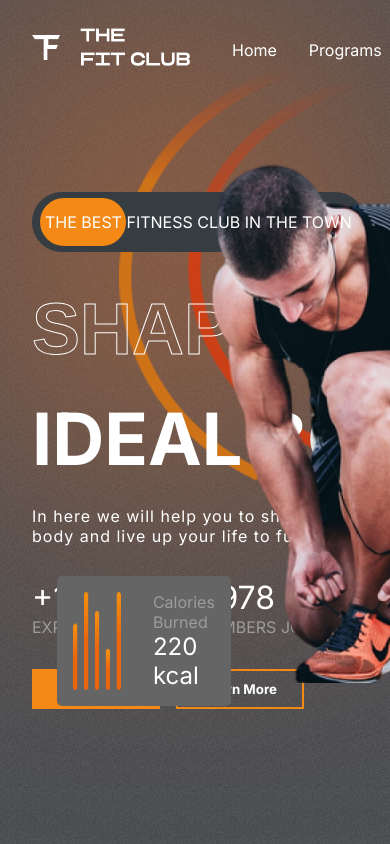
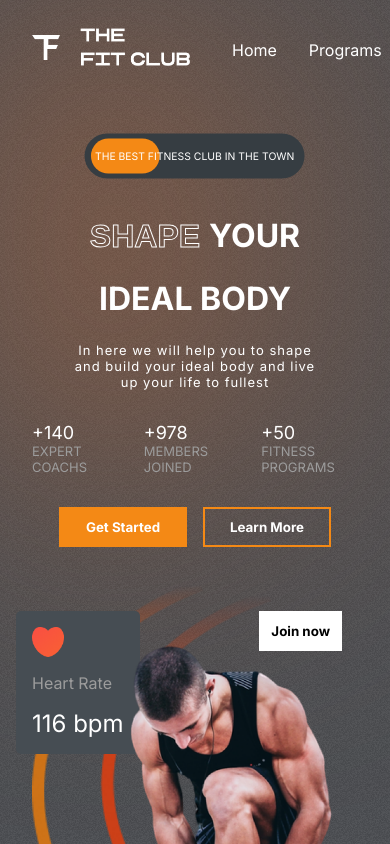
Before and after one commit to Szsz1987/Fit-club, a React (Create React App) app: page / in a window 390 px wide. Shown: the top 844 px of the page. Built offline with nearby package versions, Linux system fonts and the light colour scheme.

Commit message:
Add RWD to home page of the website

```diff
--- a/src/components/Hero/Hero.css
+++ b/src/components/Hero/Hero.css
@@ -90,3 +90,70 @@
     height: 30rem;
     left: 0;
 }
+
+@media screen and (max-width: 768px){
+    .hero{
+        flex-direction: column;
+    }
+    .hero-blur{
+        width: 14rem;
+    }
+    .the-best-ad{
+        margin-top: 0;
+        font-size: small;
+        align-self: center;
+        transform: scale(0.8);
+    }
+    .hero-text{
+        font-size: xx-large;
+        align-items: center;
+        justify-content: center;
+    }
+    .hero-text>div:nth-of-type(3){
+        font-size: small;
+        font-weight: 200;
+        letter-spacing: 1px;
+        text-align: center;
+    }
+    .hero-buttons{
+        justify-content: center;
+    }
+    .figures>div>span:nth-of-type(1){
+        font-size: large;
+    }
+    .figures>div>span:nth-of-type(2){
+        font-size: small;
+    }
+    .right-h{
+        position: relative;
+        background: none;
+    }
+    .heart-rate{
+        left: 1rem;
+        top: 2rem;
+    }
+    .calories{
+        position: relative;
+        top: 5rem;
+        left: 2rem;
+    }
+    .calories>img{
+        width: 2rem;
+    }
+    .calories>div>:nth-child(2){
+        color: white;
+        font-size: 1rem;
+    }
+    .hero-image{
+        position: relative;
+        width: 15rem;
+        left: 7rem;
+        top: 4rem;
+        align-self: center;
+    }
+    .hero-image-back{
+        width: 15rem;
+        left: 2rem;
+        top: 0rem;
+    }
+}
--- a/src/components/Hero/Hero.jsx
+++ b/src/components/Hero/Hero.jsx
@@ -9,7 +9,8 @@
 
 const Hero = () => {
 
-    const transition = {type: 'spring', duration : 3}
+    const transition = {type: 'spring', duration : 3};
+    const mobile = window.innerWidth <= 768 ? true: false;
     return (
         <div className="hero">
 
@@ -19,7 +20,7 @@
                 {/* The best ad */}
                 <div className="the-best-ad">
                     <motion.div
-                    initial = {{left: '238px'}}
+                    initial = {{left: mobile? "165px": '238px'}}
                     whileInView = {{left:'8px'}}
                     transition = {{...transition, type: 'tween'}}
                     ></motion.div>
```
